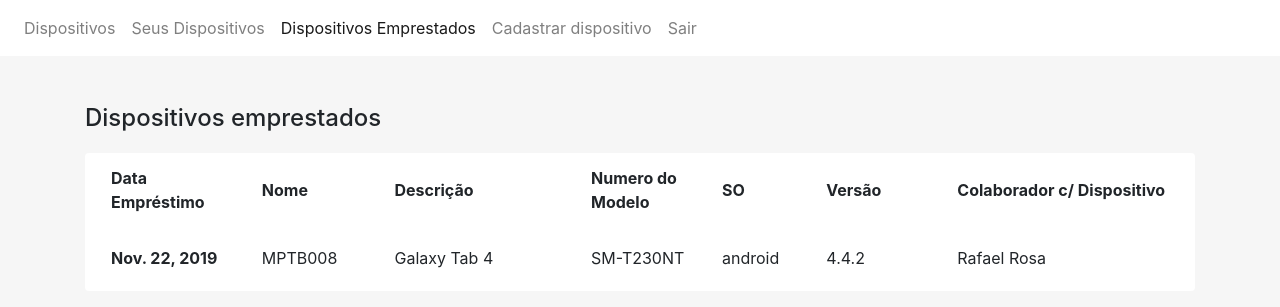
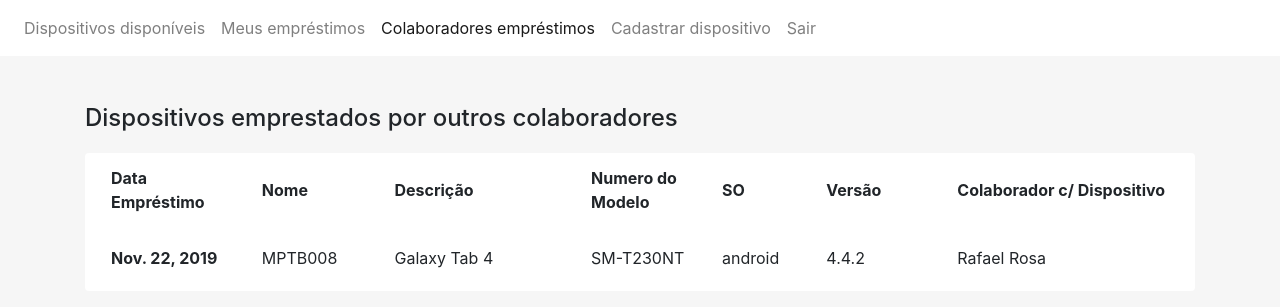
Before and after one commit to lauraziebarth/python-sistema-de-dispositivos, a Django app: page /dispositivos_emprestados/ in a window 1280 px wide. Shown: the top 307 px of the page. Run offline with Django 3.2, Linux system fonts and the light colour scheme; a user stored in the database is signed in; data comes from the database, SQL or seed files in the repository; both versions use the stored data as it was after the commit; some libraries are stand-ins or nearby versions.

Commit message:
Correção

```diff
--- a/dispositivos/views.py
+++ b/dispositivos/views.py
@@ -21,7 +21,7 @@ class ListarDispositivos(LoginRequiredMixin, View):
         colaborador_logado = Colaborador.objects.get(user_id=usuario_logado_id)
 
         dispositivos = busca_dispositivos_nao_excluidos()
-        return render(request, 'listar_dispositivos.html', {'dispositivos': dispositivos, 'colaborador_logado': colaborador_logado})
+        return render(request, 'listar_todos_dispositivos.html', {'dispositivos': dispositivos, 'colaborador_logado': colaborador_logado})
 
 
 class ListarDispositivosEmprestados(LoginRequiredMixin, View):
@@ -39,7 +39,7 @@ class ListarDispositivosEmprestadosColaboradorLogado(LoginRequiredMixin, View):
         colaborador_logado = Colaborador.objects.get(user_id=usuario_logado_id)
 
         vinculos = busca_dispositivos_emprestados(colaborador_logado.id)
-        return render(request, 'listar_dispositivos_emprestados_colaborador.html', {
+        return render(request, 'listar_dispositivos_emprestados_por_colaborador.html', {
             'vinculos': vinculos,
             'colaborador_logado': colaborador_logado
         })
--- a/templates/base.html
+++ b/templates/base.html
@@ -58,9 +58,9 @@
       </button>
       <div class="collapse navbar-collapse" id="navbarNavAltMarkup">
         <div class="navbar-nav">
-          <a class="nav-item nav-link {% block active_listar_dispositivos %}{% endblock %}" href="{% url 'listar_dispositivos' %}">Dispositivos</a>
-          <a class="nav-item nav-link {% block active_listar_dispositivos_emprestado_colaborador %}{% endblock %}" href="{% url 'listar_dispositivos_emprestados_colaborador' %}">Seus Dispositivos</a>
-          <a class="nav-item nav-link {% block active_listar_dispositivos_emprestados %}{% endblock %}" href="{% url 'listar_dispositivos_emprestados' %}">Dispositivos Emprestados</a>
+          <a class="nav-item nav-link {% block active_listar_dispositivos %}{% endblock %}" href="{% url 'listar_dispositivos' %}">Dispositivos disponíveis</a>
+          <a class="nav-item nav-link {% block active_listar_dispositivos_emprestado_colaborador %}{% endblock %}" href="{% url 'listar_dispositivos_emprestados_colaborador' %}">Meus empréstimos</a>
+          <a class="nav-item nav-link {% block active_listar_dispositivos_emprestados %}{% endblock %}" href="{% url 'listar_dispositivos_emprestados' %}">Colaboradores empréstimos</a>
             {% if colaborador_logado.admin %}
           <a class="nav-item nav-link {% block active_cadastrar_dispositivo %}{% endblock %}" href="{% url 'cadastrar_dispositivo' %}">Cadastrar dispositivo</a>
             {% endif %}
--- a/templates/listar_dispositivos_emprestados.html
+++ b/templates/listar_dispositivos_emprestados.html
@@ -9,7 +9,7 @@
     <br><br>
     <div class="container">
 
-    <h4> Dispositivos emprestados</h4>
+    <h4> Dispositivos emprestados por outros colaboradores</h4>
 
         <table class="table table-bordered">
           <thead>
--- a/templates/listar_dispositivos_emprestados_colaborador.html
+++ b/templates/listar_dispositivos_emprestados_por_colaborador.html
@@ -10,7 +10,7 @@
     <br><br>
     <div class="container">
 
-    <h4> Dispositivos emprestados</h4>
+    <h4>Meus dispositivos emprestados</h4>
 
         <table class="table table-bordered">
           <thead>
```
Also changed, not shown: db.sqlite, templates/listar_todos_dispositivos.html (renamed from templates/listar_dispositivos.html).
